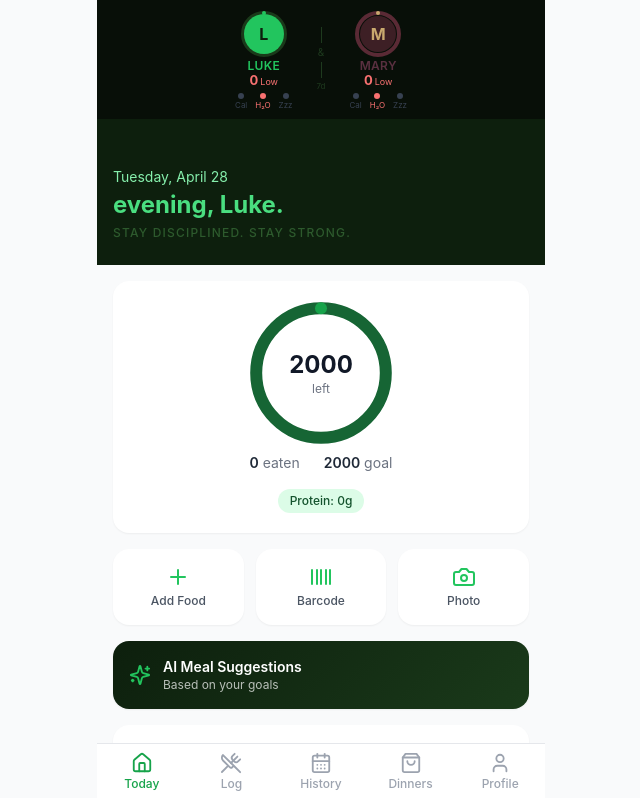
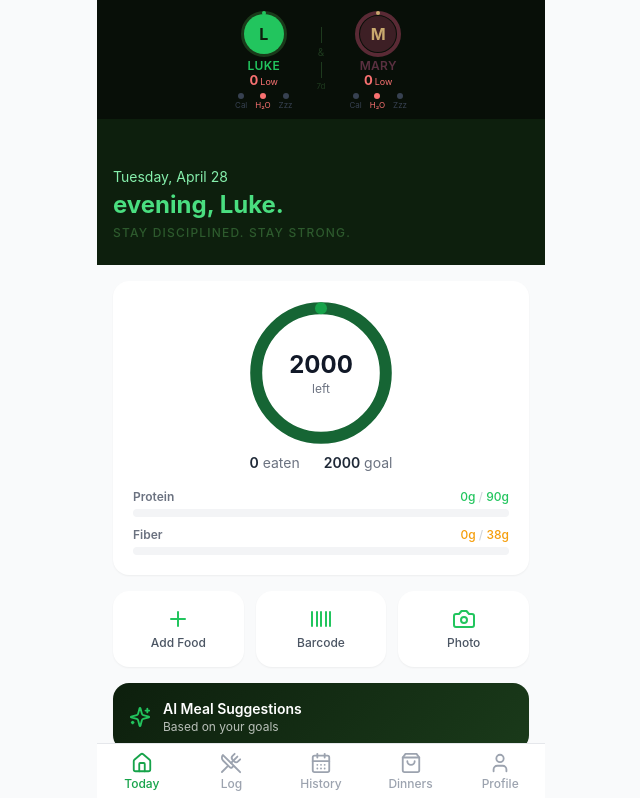
Before and after one commit to lukealley/food-planner, a React (Vite) app: page / in a window 1280 px wide. Shown: the top 798 px of the page, without its empty margins (319-959 px from the left). Built offline with nearby package versions, Linux system fonts and the light colour scheme.

Commit message:
Add fiber tracking with progress bars, profile-based goals

```diff
--- a/src/pages/Dashboard.jsx
+++ b/src/pages/Dashboard.jsx
@@ -21,6 +21,10 @@ export default function Dashboard() {
   const entries  = foodLog[todayStr()] || []
   const consumed = entries.reduce((s, e) => s + (e.calories || 0), 0)
   const protein  = entries.reduce((s, e) => s + (e.protein  || 0), 0)
+  const fiber    = entries.reduce((s, e) => s + (e.fiber    || 0), 0)
+
+  const proteinGoal = calcProteinGoal(profile)
+  const fiberGoal   = calcFiberGoal(profile)
 
   const firstName = profile.name?.split(' ')[0] || (activeUser === 'his' ? 'Luke' : 'Love')
 
@@ -62,8 +66,9 @@ export default function Dashboard() {
             }}
           >
             <CalorieRing consumed={consumed} goal={calorieGoal} theme={t} />
-            <div className="flex gap-3 mt-4 flex-wrap justify-center">
-              <MacroPill label="Protein" value={`${protein}g`} t={t} />
+            <div className="w-full mt-4 space-y-2.5">
+              <MacroBar label="Protein" value={protein} goal={proteinGoal} color={t.accent} unit="g" />
+              <MacroBar label="Fiber"   value={fiber}   goal={fiberGoal}   color="#f59e0b" unit="g" />
             </div>
           </div>
 
@@ -155,14 +160,38 @@ export default function Dashboard() {
   )
 }
 
-function MacroPill({ label, value, t }) {
+const PROTEIN_MULT = { sedentary: 0.36, light: 0.5, moderate: 0.6, active: 0.7, very_active: 0.8 }
+
+function calcProteinGoal(profile) {
+  const weight = parseFloat(profile.currentWeight) || parseFloat(profile.goalWeight) || 150
+  const mult = PROTEIN_MULT[profile.activityLevel] || 0.6
+  return Math.round(weight * mult)
+}
+
+function calcFiberGoal(profile) {
+  const age = parseFloat(profile.age) || 30
+  if (profile.sex === 'male') return age >= 50 ? 30 : 38
+  return age >= 50 ? 21 : 25
+}
+
+function MacroBar({ label, value, goal, color, unit }) {
+  const pct = goal > 0 ? Math.min(value / goal, 1) : 0
+  const over = value > goal && goal > 0
   return (
-    <span
-      className="px-3 py-1 rounded-full text-xs font-medium"
-      style={{ background: t.accentLight, color: t.accentText }}
-    >
-      {label}: {value}
-    </span>
+    <div>
+      <div className="flex justify-between items-baseline mb-1">
+        <span className="text-xs font-semibold text-gray-500">{label}</span>
+        <span className="text-xs font-medium" style={{ color: over ? '#ef4444' : color }}>
+          {value}{unit} <span className="text-gray-300">/</span> {goal}{unit}
+        </span>
+      </div>
+      <div className="h-2 bg-gray-100 rounded-full overflow-hidden">
+        <div
+          className="h-full rounded-full transition-all duration-500"
+          style={{ width: `${pct * 100}%`, background: over ? '#ef4444' : color }}
+        />
+      </div>
+    </div>
   )
 }
 
--- a/src/pages/LogMeal.jsx
+++ b/src/pages/LogMeal.jsx
@@ -76,7 +76,7 @@ export default function LogMeal() {
   const [barcodeResult, setBarcodeResult] = useState(null)
 
   // Manual state
-  const [manualEntry, setManualEntry] = useState({ name: '', calories: '', protein: '', carbs: '', fat: '' })
+  const [manualEntry, setManualEntry] = useState({ name: '', calories: '', protein: '', carbs: '', fat: '', fiber: '' })
 
   // Describe (AI free-text) state
   const [description, setDescription]   = useState('')
@@ -274,6 +274,7 @@ Reply with ONLY valid JSON in exactly this format — no extra text:
       protein:  scale(labelResult.protein),
       carbs:    scale(labelResult.carbs),
       fat:      scale(labelResult.fat),
+      fiber:    scale(labelResult.fiber),
     })
     setLabelResult(null)
     setLabelName('')
@@ -709,7 +710,7 @@ Reply with ONLY valid JSON in exactly this format — no extra text:
             <input placeholder="Food name" className="input" value={manualEntry.name}
               onChange={e => setManualEntry(p => ({ ...p, name: e.target.value }))} />
             <div className="grid grid-cols-2 gap-3">
-              {['calories','protein','carbs','fat'].map(field => (
+              {['calories','protein','carbs','fat','fiber'].map(field => (
                 <input key={field}
                   placeholder={`${field.charAt(0).toUpperCase() + field.slice(1)}${field !== 'calories' ? ' (g)' : ''}`}
                   type="number" className="input" value={manualEntry[field]}
@@ -723,6 +724,7 @@ Reply with ONLY valid JSON in exactly this format — no extra text:
                 protein:  Number(manualEntry.protein),
                 carbs:    Number(manualEntry.carbs),
                 fat:      Number(manualEntry.fat),
+                fiber:    Number(manualEntry.fiber),
               })}
               className="w-full font-semibold py-3 rounded-2xl text-white"
               style={{ background: t.buttonBg }}
```
